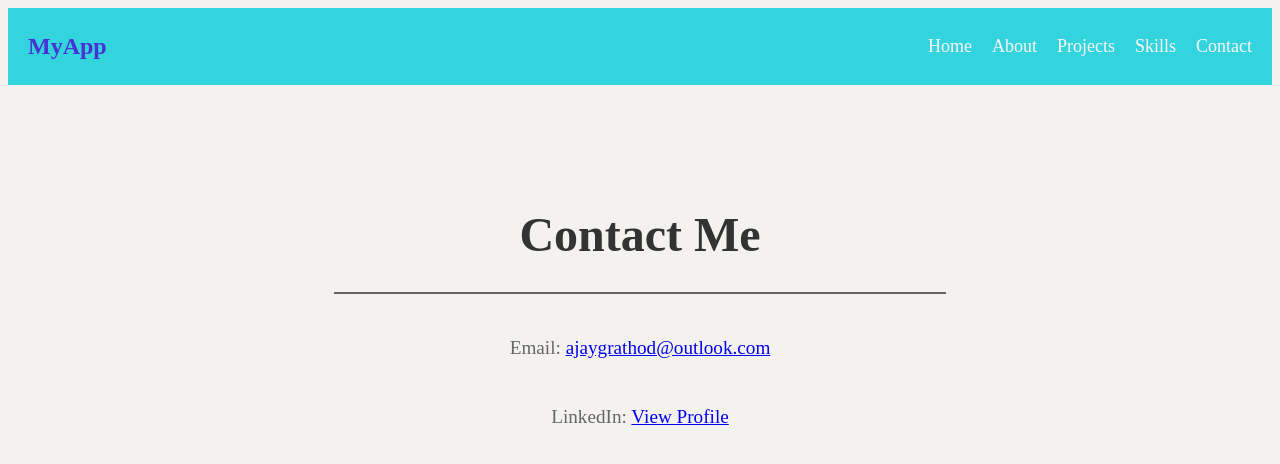
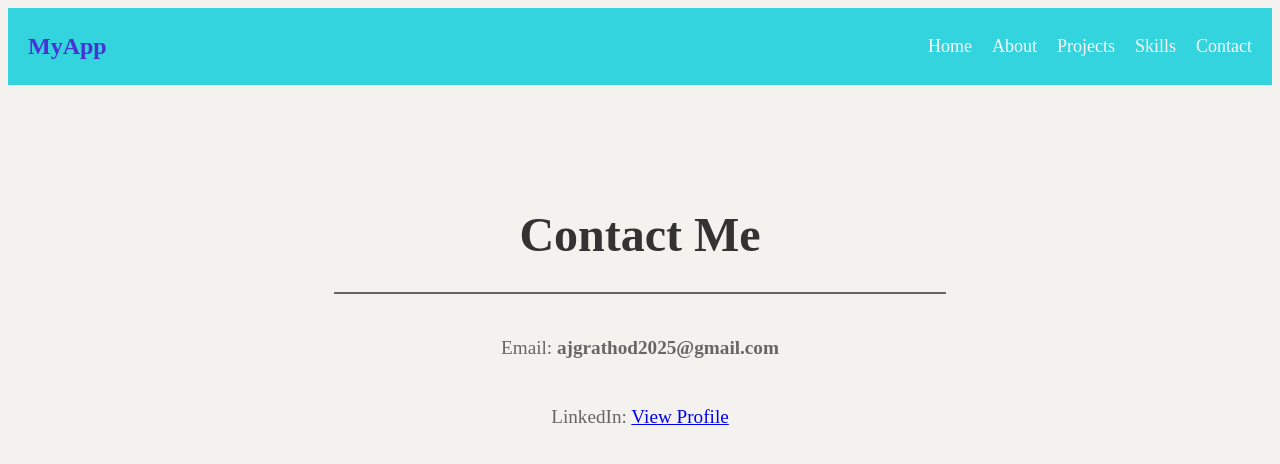
Before and after one commit to theproblemscreator/frontend, a React (Vite) app: page /contact in a window 1280 px wide. Shown: the top 464 px of the page. Built offline with nearby package versions, Linux system fonts and the light colour scheme.

Commit message:
Email change

```diff
--- a/src/component/Contact.jsx
+++ b/src/component/Contact.jsx
@@ -8,7 +8,7 @@ const Contact = () => {
     <div className="page-content">
       <h1>Contact Me</h1>
       <hr />
-      <p>Email: <a href="ajaygrathod@outlook.com">ajaygrathod@outlook.com</a></p>
+      <p>Email: <a><b>ajgrathod2025@gmail.com</b></a></p>
       <p>LinkedIn: <a href={linkedin_url} target="_blank" rel="noreferrer">View Profile</a></p>
     </div>
   );
```
